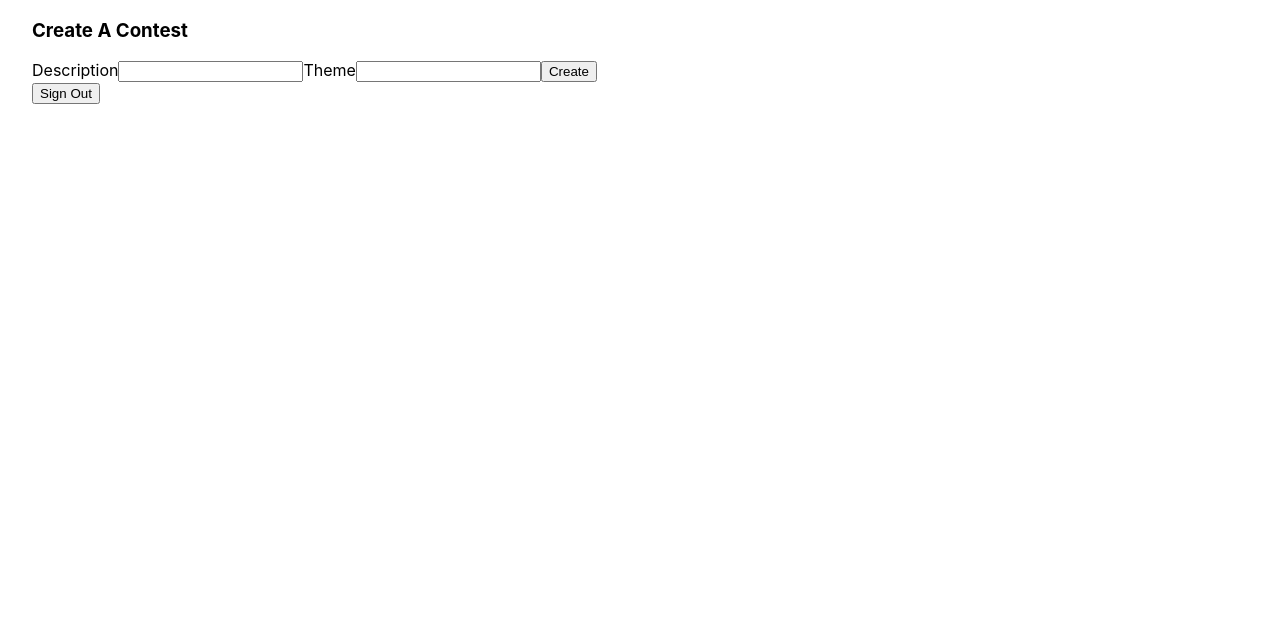
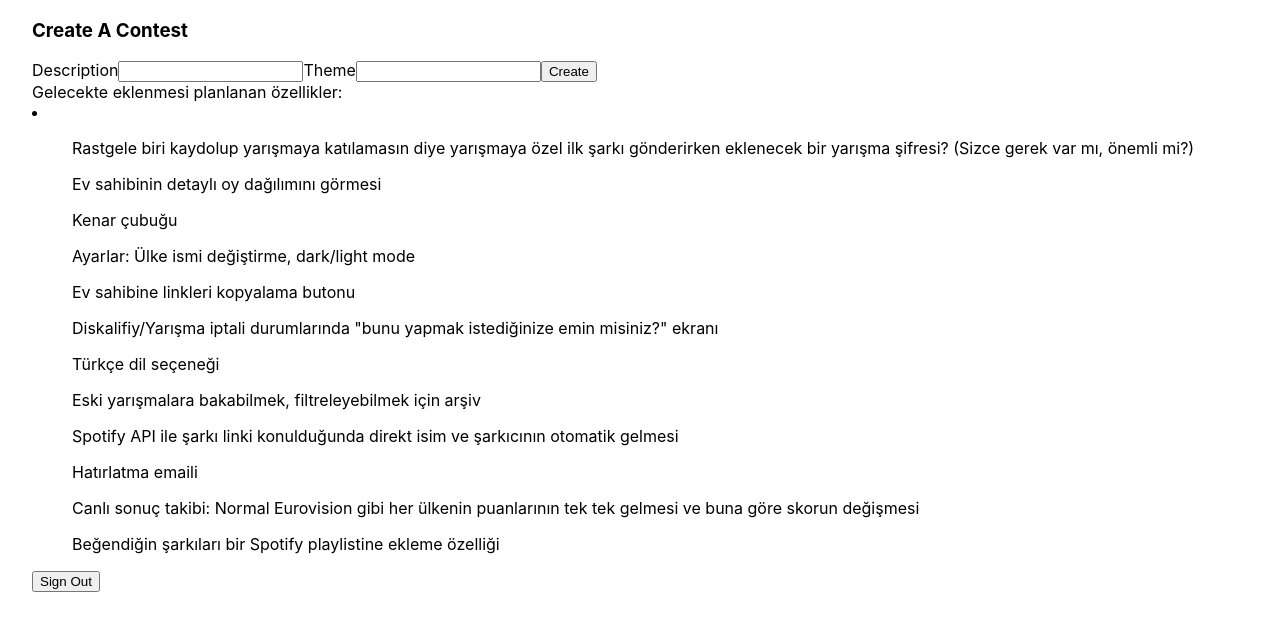
Before and after one commit to mrahtapot/caseusvision, a Next.js app: page /home in a window 1280 px wide. Shown: the top 630 px of the page. Built offline with nearby package versions, Linux system fonts and the light colour scheme; no server answers; the database is empty.

Commit message:
Bucketlist added to home page

```diff
--- a/pages/home.js
+++ b/pages/home.js
@@ -90,6 +90,24 @@ export default function Home(props) {
                     <label>Theme</label>
                     <input onChange={(e) => setTheme(e.target.value)} />
                     <button onClick={createContest}>Create</button>
+
+                    <div>
+                        Gelecekte eklenmesi planlanan özellikler:
+                        <li>
+                            <ul>Rastgele biri kaydolup yarışmaya katılamasın diye yarışmaya özel ilk şarkı gönderirken eklenecek bir yarışma şifresi? (Sizce gerek var mı, önemli mi?)</ul>
+                            <ul>Ev sahibinin detaylı oy dağılımını görmesi</ul>
+                            <ul>Kenar çubuğu</ul>
+                            <ul>Ayarlar: Ülke ismi değiştirme, dark/light mode</ul>
+                            <ul>Ev sahibine linkleri kopyalama butonu</ul>
+                            <ul>Diskalifiy/Yarışma iptali durumlarında &quot;bunu yapmak istediğinize emin misiniz?&quot; ekranı</ul>
+                            <ul>Türkçe dil seçeneği</ul>
+                            <ul>Eski yarışmalara bakabilmek, filtreleyebilmek için arşiv</ul>
+                            <ul>Spotify API ile şarkı linki konulduğunda direkt isim ve şarkıcının otomatik gelmesi</ul>
+                            <ul>Hatırlatma emaili</ul>
+                            <ul>Canlı sonuç takibi: Normal Eurovision gibi her ülkenin puanlarının tek tek gelmesi ve buna göre skorun değişmesi</ul>
+                            <ul>Beğendiğin şarkıları bir Spotify playlistine ekleme özelliği</ul>
+                        </li>
+                    </div>
                 </div>
             }
             <button onClick={signOutClick}>Sign Out</button>
```
